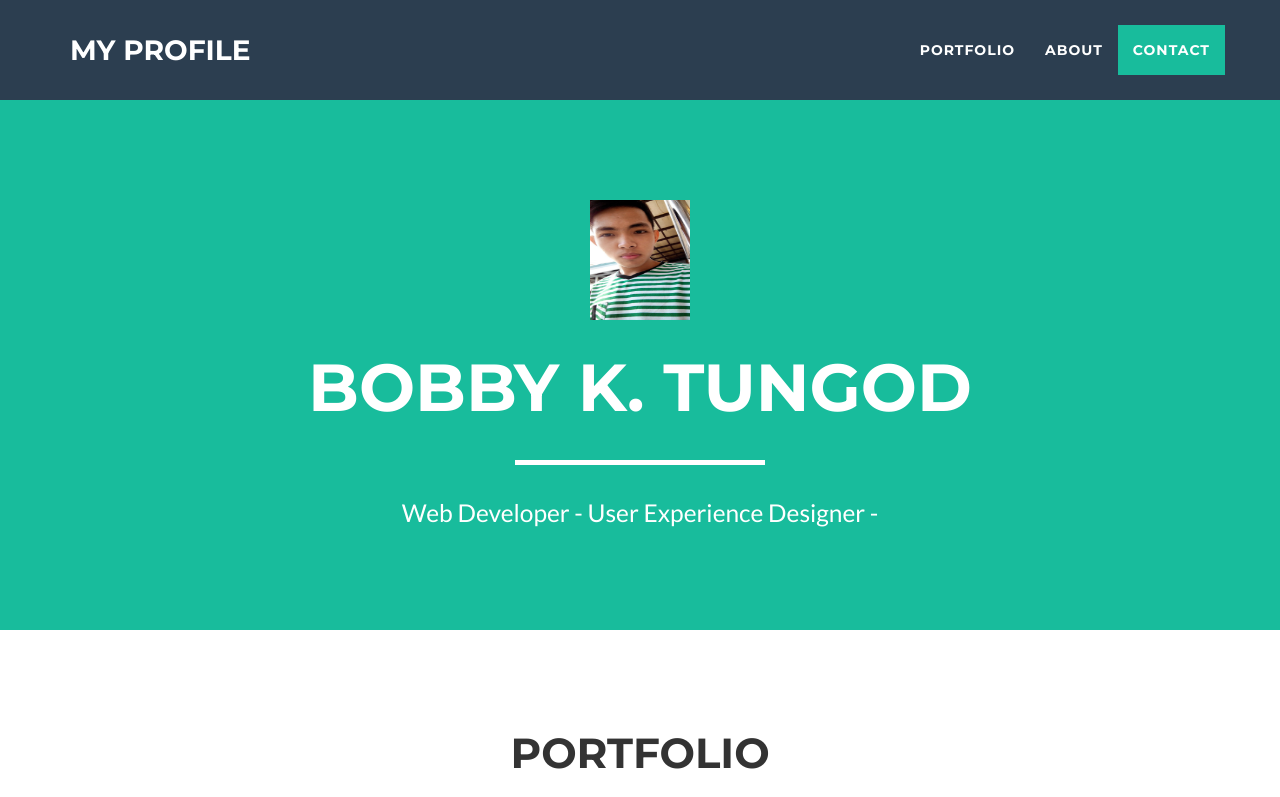
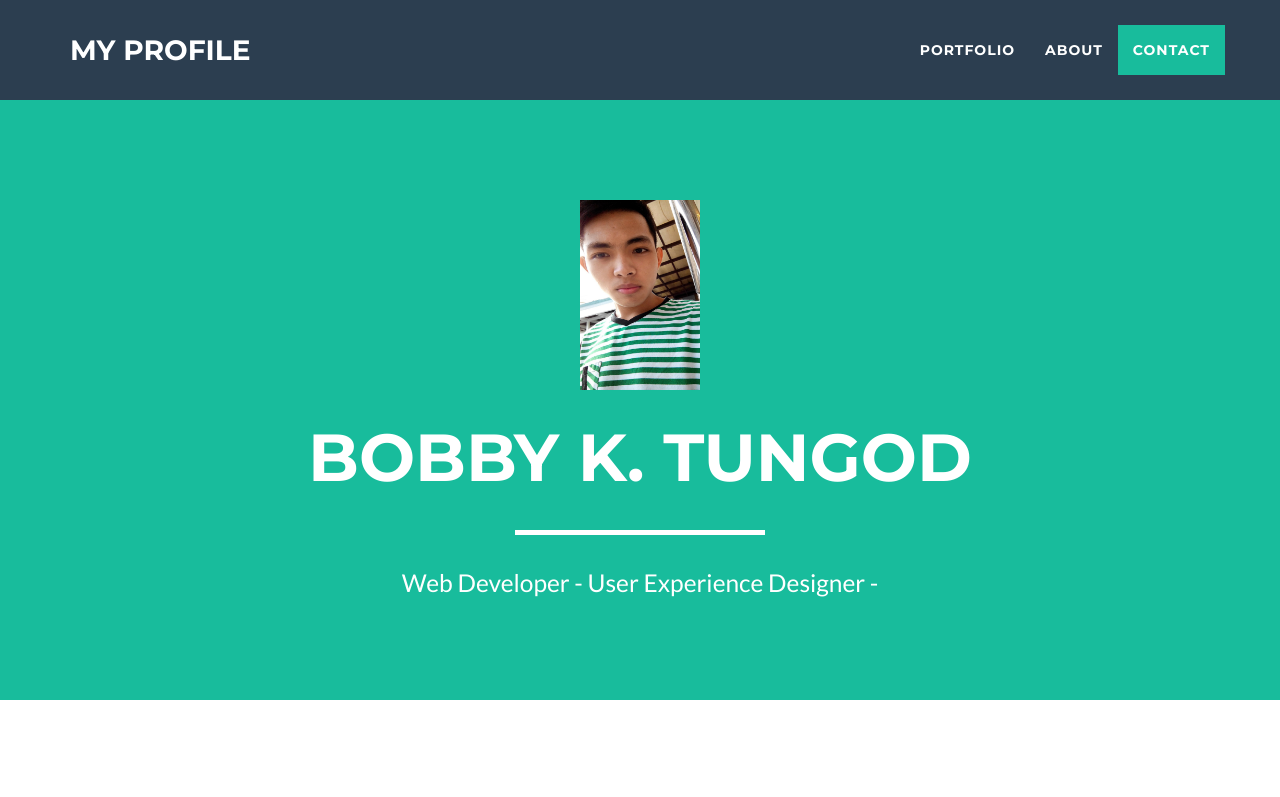
Before and after one commit to bobbytungod/bobbytungod.github.io, a website: page index.html in a window 1280 px wide. Shown: the top 797 px of the page. Drawn offline with nearby package versions, Linux system fonts and the light colour scheme.

Commit message:
Update index.html

```diff
--- a/index.html
+++ b/index.html
@@ -71,7 +71,7 @@
         <div class="container">
             <div class="row">
                 <div class="col-lg-12">
-                    <img class="img-responsive" src="boo.jpg" alt="" style="height: 120px; width: 100px">
+                    <img class="img-responsive" src="boo.jpg" alt="" style="height: 190px; width: 120px">
                     <div class="intro-text">
                         <span class="name">Bobby K. Tungod</span>
                         <hr class="star-light">
```
